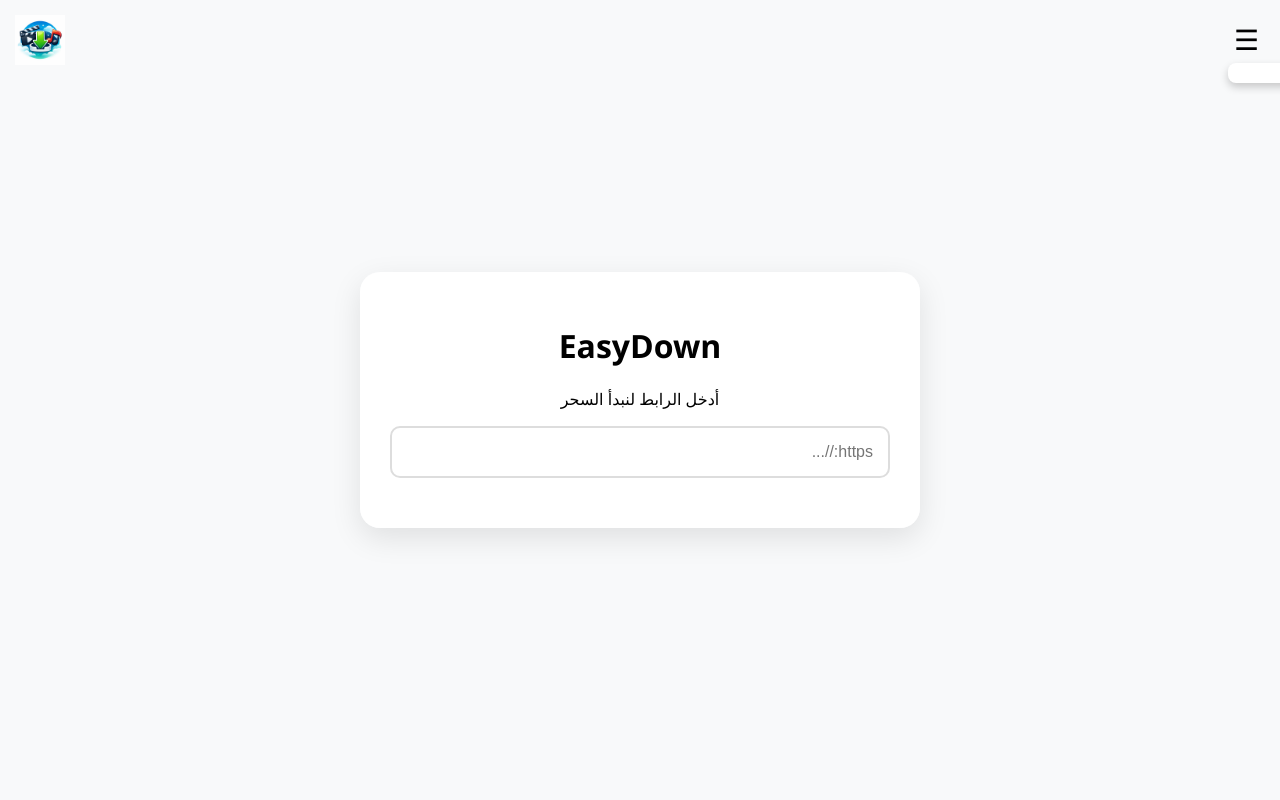
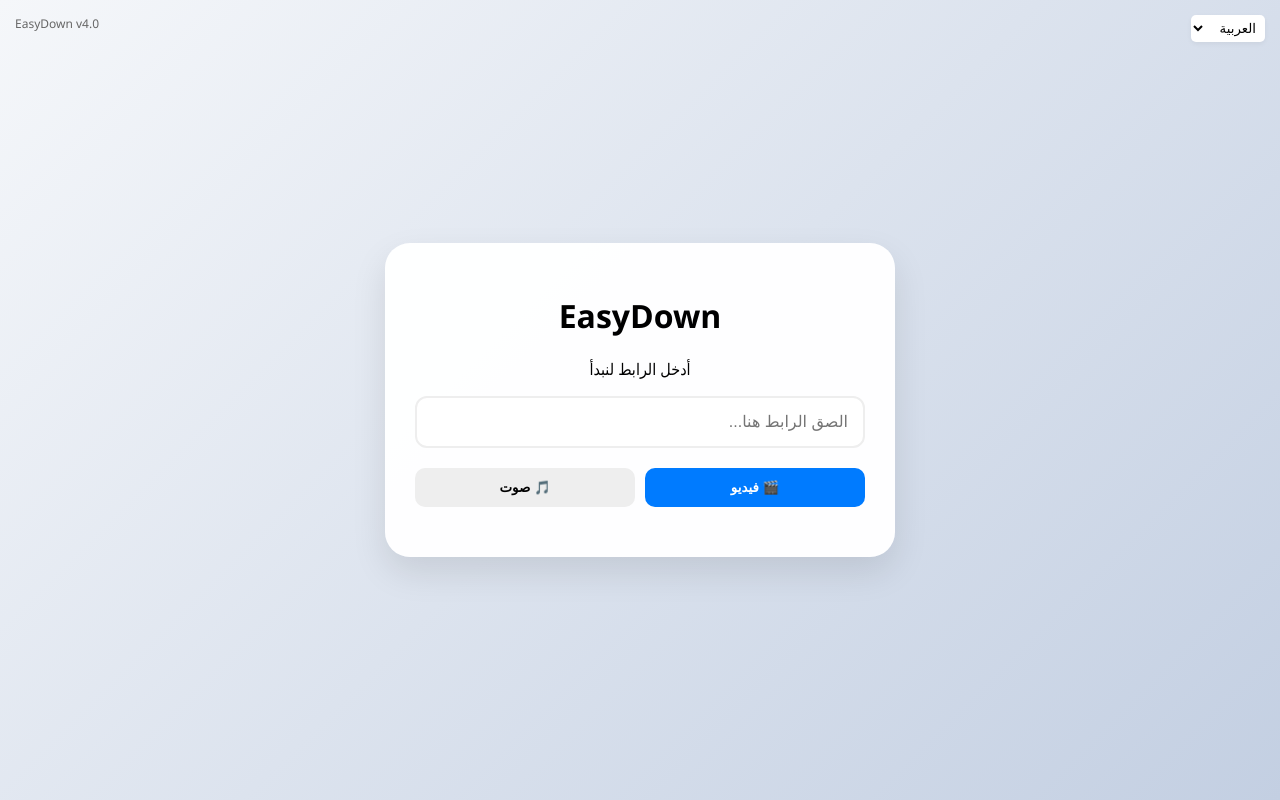
Before and after one commit to creativity2472001-ctrl/video-downloader-web, a Flask app: page / in a window 1280 px wide. Run offline with Flask 3, Linux system fonts and the light colour scheme.

Commit message:
Revise index.html for final version and styling updates

```diff
--- a/templates/index.html
+++ b/templates/index.html
@@ -3,256 +3,185 @@
 <head>
     <meta charset="UTF-8">
     <meta name="viewport" content="width=device-width, initial-scale=1.0">
-<title>EasyDown - المحمل الذكي</title>
-
-<!-- PWA meta -->
-<meta name="theme-color" content="#007bff">
-<meta name="apple-mobile-web-app-capable" content="yes">
-<meta name="apple-mobile-web-app-status-bar-style" content="black-translucent">
-<meta name="apple-mobile-web-app-title" content="EasyDown">
-
-<link rel="manifest" href="manifest.json">
-<link rel="apple-touch-icon" href="static/icons/icon-192.png">
+    <title>EasyDown - النسخة النهائية</title>
 
     <style>
-:root { --primary: #007bff; --bg: #f8f9fa; }
+        :root { --primary: #007bff; --danger: #dc3545; --success: #28a745; --bg: #f8f9fa; }
+        body { font-family: 'Segoe UI', Tahoma, sans-serif; background: linear-gradient(135deg, #f5f7fa 0%, #c3cfe2 100%); display: flex; justify-content: center; align-items: center; min-height: 100vh; margin: 0; }
 
-body {
-    font-family: 'Segoe UI', sans-serif;
-    background: var(--bg);
-    display: flex;
-    justify-content: center;
-    align-items: center;
-    min-height: 100vh;
-    margin: 0;
-}
+        .card { background: rgba(255,255,255,0.98); width: 90%; max-width: 450px; padding: 30px; border-radius: 25px; box-shadow: 0 15px 35px rgba(0,0,0,0.1); text-align: center; position: relative; }
 
         /* Header */
-.header {
-    position: absolute;
-    top: 15px;
-    left: 15px;
-    right: 15px;
-    display: flex;
-    justify-content: space-between;
-    align-items: center;
-}
-.logo {
-    width: 50px;
-    height: 50px;
-    object-fit: contain;
-}
-.menu { position: relative; }
-.menu-btn {
-    font-size: 28px;
-    background:none;
-    border:none;
-    cursor:pointer;
-    z-index: 200;
-}
-.dropdown {
-    max-height: 0;
-    overflow: hidden;
-    transition: max-height 0.3s ease;
-    position: absolute;
-    top:40px;
-    left:0;
-    background:white;
-    box-shadow:0 4px 8px rgba(0,0,0,0.2);
-    border-radius:8px;
-    padding:10px;
-    min-width:220px;
-    z-index:150;
-}
-.dropdown.show { max-height: 300px; }
-.dropdown label, .dropdown a, .dropdown select {
-    display:block;
-    padding:6px;
-    text-decoration:none;
-    color:black;
-    cursor:pointer;
-}
-.dropdown a:hover { background:var(--primary); color:white; }
+        .header-menu { position: absolute; top: 15px; left: 15px; right: 15px; display: flex; justify-content: space-between; }
+        .lang-select { border: none; background: #fff; border-radius: 5px; padding: 5px; cursor: pointer; box-shadow: 0 2px 5px rgba(0,0,0,0.05); }
 
-/* Card */
-.card {
-    background: rgba(255,255,255,0.95);
-    width: 90%;
-    max-width: 500px;
-    padding: 30px;
-    border-radius: 20px;
-    box-shadow: 0 10px 30px rgba(0,0,0,0.1);
-    text-align: center;
-    position: relative;
-}
-input {
-    width: 100%;
-    padding: 15px;
-    border: 2px solid #ddd;
-    border-radius: 10px;
-    box-sizing: border-box;
-    font-size: 16px;
-    margin-bottom: 20px;
-}
+        /* Progress & Inputs */
+        .progress-container { width: 100%; background: #eee; height: 10px; border-radius: 10px; margin: 20px 0; display: none; overflow: hidden; }
+        .progress-bar { width: 0%; height: 100%; background: var(--primary); transition: width 0.4s ease; }
+        input { width: 100%; padding: 15px; border: 2px solid #eee; border-radius: 12px; font-size: 16px; box-sizing: border-box; outline: none; transition: 0.3s; }
+        input.invalid { border-color: var(--danger); }
 
-.download-btn {
-    margin-top:20px;
-    width:100%;
-    padding:15px;
-    background:var(--primary);
-    color:white;
-    border:none;
-    border-radius:10px;
-    display:none;
-    font-size:16px;
-    cursor:pointer;
-    transition: transform 0.3s, opacity 0.3s;
-    transform: scale(0.95);
-    opacity: 0;
-}
-.download-btn.show { transform: scale(1); opacity:1; }
+        /* Buttons */
+        .modes { display: flex; gap: 10px; margin: 20px 0; }
+        .modes button { flex: 1; padding: 12px; border: none; border-radius: 10px; cursor: pointer; background: #eee; font-weight: bold; }
+        .modes button.active { background: var(--primary); color: white; }
+        .main-btn { width: 100%; padding: 16px; background: var(--primary); color: white; border: none; border-radius: 12px; font-size: 18px; font-weight: bold; cursor: pointer; display: none; }
+        .cancel-btn { width: 100%; padding: 10px; background: none; color: var(--danger); border: 1px solid var(--danger); border-radius: 12px; cursor: pointer; display: none; margin-top: 10px; }
+        .retry-btn { width: 100%; padding: 12px; background: var(--success); color: white; border: none; border-radius: 12px; display: none; margin-top: 10px; cursor: pointer; }
 
-#iosInstall {
-    display:none;
-    padding:10px;
-    background:#007bff;
-    color:white;
-    border-radius:8px;
-    text-align:center;
-    margin-bottom:10px;
-    font-weight:bold;
-    cursor:pointer;
-}
+        /* Final Download Link */
+        #finalDownload { display: none; margin-top: 15px; padding: 15px; background: #e9f7ef; border: 1px solid var(--success); border-radius: 12px; }
+        #finalDownload a { color: var(--success); text-decoration: none; font-weight: bold; font-size: 18px; }
 
-#loadingSpinner { display:none; margin-top:10px; font-size:16px; color:#007bff; }
+        /* Toast & Ad */
+        #toast { position: fixed; bottom: 20px; left: 50%; transform: translateX(-50%); color: white; padding: 12px 25px; border-radius: 30px; display: none; z-index: 1000; animation: slideUp 0.3s; }
+        #adArea { display: none; margin-top: 15px; border-radius: 12px; background: #fdfdfd; padding: 10px; border: 1px dashed #ccc; }
+        .status-text { font-size: 14px; color: var(--primary); margin-top: 5px; display: none; font-weight: bold; }
+        @keyframes slideUp { from { bottom: -50px; opacity: 0; } to { bottom: 20px; opacity: 1; } }
     </style>
 </head>
-
 <body>
 
-<div class="header">
-    <div class="menu">
-        <button class="menu-btn" onclick="toggleMenu()">☰</button>
-        <div class="dropdown" id="dropdownMenu">
-            <label>اللغة / Language</label>
-            <select id="langSwitcher" onchange="changeLang()">
+<div id="toast"></div>
+
+<div class="header-menu">
+    <select class="lang-select" id="langSwitch" onchange="updateLang()">
         <option value="ar">العربية</option>
         <option value="en">English</option>
     </select>
-            <a href="#" onclick="showHelp()">❓ تعليمات التنزيل</a>
-        </div>
-    </div>
-    <img src="static/logo.png" class="logo">
+    <span style="font-size: 12px; color: #666;">EasyDown v4.0</span>
 </div>
 
 <div class="card">
-    <div id="iosInstall">اضغط على زر المشاركة ثم اختر "Add to Home Screen" لتثبيت التطبيق</div>
+    <h1 id="txt-title">EasyDown</h1>
+    <p id="txt-sub">أدخل الرابط لنبدأ</p>
 
-    <h1 id="title">EasyDown</h1>
-    <p id="subtitle">أدخل الرابط لنبدأ السحر</p>
+    <input type="text" id="videoUrl" placeholder="الصق الرابط هنا..." oninput="validateInput()">
 
-    <input type="text" id="videoUrl" placeholder="https://..." oninput="showDownloadBtn()">
+    <div class="modes" id="modesPanel">
+        <button id="vBtn" class="active" onclick="setMode('video')">🎬 فيديو</button>
+        <button id="aBtn" onclick="setMode('audio')">🎵 صوت</button>
+    </div>
 
-    <div id="loadingSpinner">🔄 جاري التحميل...</div>
-    <button class="download-btn" id="dlBtn" onclick="startDownload()">تحميل الآن</button>
+    <div class="progress-container" id="pContainer">
+        <div class="progress-bar" id="pBar"></div>
+    </div>
+    <div class="status-text" id="statusTxt"></div>
+
+    <div id="adArea">
+        <p style="font-size: 10px; color: #999;" id="txt-ad">إعلان ممول</p>
+        <div style="height: 100px; display: flex; align-items: center; justify-content: center; color: #bbb; background: #f1f1f1; border-radius: 8px;">[ Ad Slot ]</div>
+    </div>
+
+    <div id="finalDownload">
+        <a href="#" id="downloadLink" download>📥 <span id="txt-dl-ready">اضغط هنا للتحميل</span></a>
+    </div>
+
+    <button id="dlBtn" class="main-btn" onclick="startProcess()">تحميل الآن</button>
+    <button id="retryBtn" class="retry-btn" onclick="startProcess()">إعادة المحاولة</button>
+    <button id="cancelBtn" class="cancel-btn" onclick="cancelProcess()">إلغاء العملية</button>
 </div>
 
 <script>
-const texts = {
-    ar:{title:"EasyDown",subtitle:"أدخل الرابط لنبدأ السحر",dl:"تحميل الآن",
-        help:`📖 تعليمات التنزيل:\n\n١. افتح تطبيق Instagram/TikTok/Pinterest/Likee/YouTube\n٢. اختر الفيديو الذي يعجبك\n٣. اضغط على زر السهم لأعلى أو النقاط الثلاث في الزاوية العلوية اليمنى\n٤. اضغط على زر "نسخ"\n٥. أرسل الرابط إلى EasyDown وستحصل على الفيديو بدون علامة مائية خلال ثوانٍ.`
-    },
-    en:{title:"EasyDown",subtitle:"Paste link to start magic",dl:"Download Now",
-        help:`📖 Download Instructions:\n\n1. Open Instagram/TikTok/Pinterest/Likee/YouTube\n2. Choose a video you like\n3. Tap the share arrow or three dots at top-right\n4. Tap "Copy"\n5. Paste the link into EasyDown to get the video in seconds.`
-    }
+    let currentMode = 'video';
+    let processInterval;
+    const allowedDomains = ['youtube.com', 'youtu.be', 'tiktok.com', 'instagram.com', 'facebook.com', 'pinterest.com', 'likee.video'];
+
+    const dict = {
+        ar: { title: "EasyDown", sub: "أدخل الرابط لنبدأ المعالجة", placeholder: "الصق الرابط هنا...", dl: "تحميل الآن", cancel: "إلغاء العملية", error: "⚠️ رابط غير مدعوم", processing: "جاري المعالجة...", done: "✅ تم التجهيز!", failed: "❌ فشل التحميل", canceled: "تم الإلغاء", retry: "إعادة المحاولة", dlReady: "اضغط هنا للتحميل", ad: "إعلان ممول" },
+        en: { title: "EasyDown", sub: "Enter link to start", placeholder: "Paste link here...", dl: "Download Now", cancel: "Cancel", error: "⚠️ Unsupported link", processing: "Processing...", done: "✅ Ready!", failed: "❌ Processing failed", canceled: "Canceled", retry: "Retry", dlReady: "Click here to Download", ad: "Sponsored" }
     };
 
-// قائمة اللغة
-function toggleMenu(){
-    const menu = document.getElementById("dropdownMenu");
-    menu.classList.toggle("show");
+    function showToast(msg, type = 'info') {
+        const t = document.getElementById('toast');
+        t.innerText = msg;
+        t.style.background = type === 'error' ? 'var(--danger)' : (type === 'success' ? 'var(--success)' : '#333');
+        t.style.display = 'block';
+        setTimeout(() => { t.style.display = 'none'; }, 3000);
     }
 
-// إظهار زر التحميل عند كتابة رابط
-function showDownloadBtn(){
-    const url = document.getElementById('videoUrl').value;
-    const btn = document.getElementById('dlBtn');
-    if(url.length > 5) btn.style.display='block', btn.classList.add('show');
-    else btn.style.display='none', btn.classList.remove('show');
+    function updateLang() {
+        const l = document.getElementById('langSwitch').value;
+        document.body.dir = l === 'ar' ? 'rtl' : 'ltr';
+        document.getElementById('txt-title').innerText = dict[l].title;
+        document.getElementById('txt-sub').innerText = dict[l].sub;
+        document.getElementById('videoUrl').placeholder = dict[l].placeholder;
+        document.getElementById('dlBtn').innerText = dict[l].dl;
+        document.getElementById('cancelBtn').innerText = dict[l].cancel;
+        document.getElementById('retryBtn').innerText = dict[l].retry;
+        document.getElementById('txt-dl-ready').innerText = dict[l].dlReady;
+        document.getElementById('txt-ad').innerText = dict[l].ad;
     }
 
-// تغيير اللغة
-function changeLang(){
-    const l=document.getElementById('langSwitcher').value;
-    document.body.dir=l==='ar'?'rtl':'ltr';
-    document.getElementById('title').innerText=texts[l].title;
-    document.getElementById('subtitle').innerText=texts[l].subtitle;
-    document.getElementById('dlBtn').innerText=texts[l].dl;
+    function validateInput() {
+        const url = document.getElementById('videoUrl').value.trim();
+        const btn = document.getElementById('dlBtn');
+        const isValid = allowedDomains.some(d => url.includes(d));
+        btn.style.display = (url.length > 8 && isValid) ? 'block' : 'none';
+        document.getElementById('videoUrl').classList.toggle('invalid', url.length > 8 && !isValid);
     }
 
-// تعليمات
-function showHelp(){
-    const l=document.getElementById('langSwitcher').value;
-    alert(texts[l].help);
+    function setMode(m) {
+        currentMode = m;
+        document.getElementById('vBtn').classList.toggle('active', m === 'video');
+        document.getElementById('aBtn').classList.toggle('active', m === 'audio');
     }
 
-// التحقق من الرابط
-function isValidURL(url){
-    try{
-        const u=new URL(url);
-        const allowed=['instagram.com','tiktok.com','youtube.com','pinterest.com','likee.video'];
-        if(!allowed.some(d=>u.hostname.includes(d))) return false;
-        return u.protocol==='http:'||u.protocol==='https:';
-    }catch{return false;}
+    function startProcess() {
+        const l = document.getElementById('langSwitch').value;
+        // Reset UI
+        document.getElementById('dlBtn').style.display = 'none';
+        document.getElementById('retryBtn').style.display = 'none';
+        document.getElementById('finalDownload').style.display = 'none';
+        document.getElementById('cancelBtn').style.display = 'block';
+        document.getElementById('adArea').style.display = 'block';
+        document.getElementById('pContainer').style.display = 'block';
+        document.getElementById('statusTxt').style.display = 'block';
+        document.getElementById('statusTxt').style.color = 'var(--primary)';
+        document.getElementById('videoUrl').disabled = true;
+
+        let progress = 0;
+        processInterval = setInterval(() => {
+            progress += Math.random() * 20;
+            if (progress >= 100) {
+                progress = 100;
+                clearInterval(processInterval);
+
+                // محاكاة نتيجة السيرفر (استبدلها لاحقاً بطلب fetch)
+                let success = Math.random() > 0.2;
+
+                if(success) {
+                    document.getElementById('statusTxt').innerText = dict[l].done;
+                    showToast(dict[l].done, 'success');
+                    document.getElementById('cancelBtn').style.display = 'none';
+                    // إظهار رابط التحميل النهائي
+                    const finalBox = document.getElementById('finalDownload');
+                    finalBox.style.display = 'block';
+                    document.getElementById('downloadLink').href = "#"; // ضع رابط الملف الحقيقي هنا
+                } else {
+                    document.getElementById('statusTxt').innerText = dict[l].failed;
+                    document.getElementById('statusTxt').style.color = 'var(--danger)';
+                    showToast(dict[l].failed, 'error');
+                    document.getElementById('retryBtn').style.display = 'block';
+                    document.getElementById('cancelBtn').style.display = 'none';
+                }
+            }
+            document.getElementById('pBar').style.width = progress + '%';
+            document.getElementById('statusTxt').innerText = `${dict[l].processing} ${Math.round(progress)}%`;
+        }, 400);
     }
 
-// بدء التحميل
-function startDownload(){
-    const url=document.getElementById('videoUrl').value.trim();
-    if(!url || !isValidURL(url)){
-        alert("❌ الرابط غير مدعوم");
-        return;
-    }
-    document.getElementById('loadingSpinner').style.display='block';
-    const btn = document.getElementById('dlBtn');
-    btn.disabled=true;
-
-    const formData = new FormData();
-    formData.append('videoUrl', url);
-
-    fetch('/download', {method:'POST', body: formData})
-    .then(res=>{
-        if(!res.ok) throw new Error("فشل التحميل");
-        return res.blob();
-    })
-    .then(blob=>{
-        const link = document.createElement('a');
-        const filename = url.split('/').pop() + ".mp4";
-        link.href = window.URL.createObjectURL(blob);
-        link.download = filename;
-        link.click();
-    })
-    .catch(err=>alert("❌ "+err.message))
-    .finally(()=>{
-        document.getElementById('loadingSpinner').style.display='none';
-        btn.disabled=false;
-    });
-}
-
-// زر تثبيت iOS
-if(/iPad|iPhone|iPod/.test(navigator.userAgent) && !window.MSStream){
-    const iosDiv = document.getElementById('iosInstall');
-    iosDiv.style.display='block';
-    iosDiv.addEventListener('click', ()=>alert('افتح زر المشاركة ثم اختر Add to Home Screen'));
-}
-
-// تسجيل Service Worker
-if('serviceWorker' in navigator){
-    window.addEventListener('load', ()=>{
-        navigator.serviceWorker.register('sw.js')
-        .then(reg=>console.log('SW registered', reg))
-        .catch(err=>console.log('SW failed', err));
-    });
+    function cancelProcess() {
+        const l = document.getElementById('langSwitch').value;
+        clearInterval(processInterval);
+        document.getElementById('pContainer').style.display = 'none';
+        document.getElementById('statusTxt').style.display = 'none';
+        document.getElementById('adArea').style.display = 'none';
+        document.getElementById('cancelBtn').style.display = 'none';
+        document.getElementById('dlBtn').style.display = 'block';
+        document.getElementById('videoUrl').disabled = false;
+        document.getElementById('pBar').style.width = '0%';
+        showToast(dict[l].canceled, 'info'); // تم تعديلها لتصبح ديناميكية
     }
 </script>
 </body>
```
Lines whose indentation alone changed are shown as unchanged.
